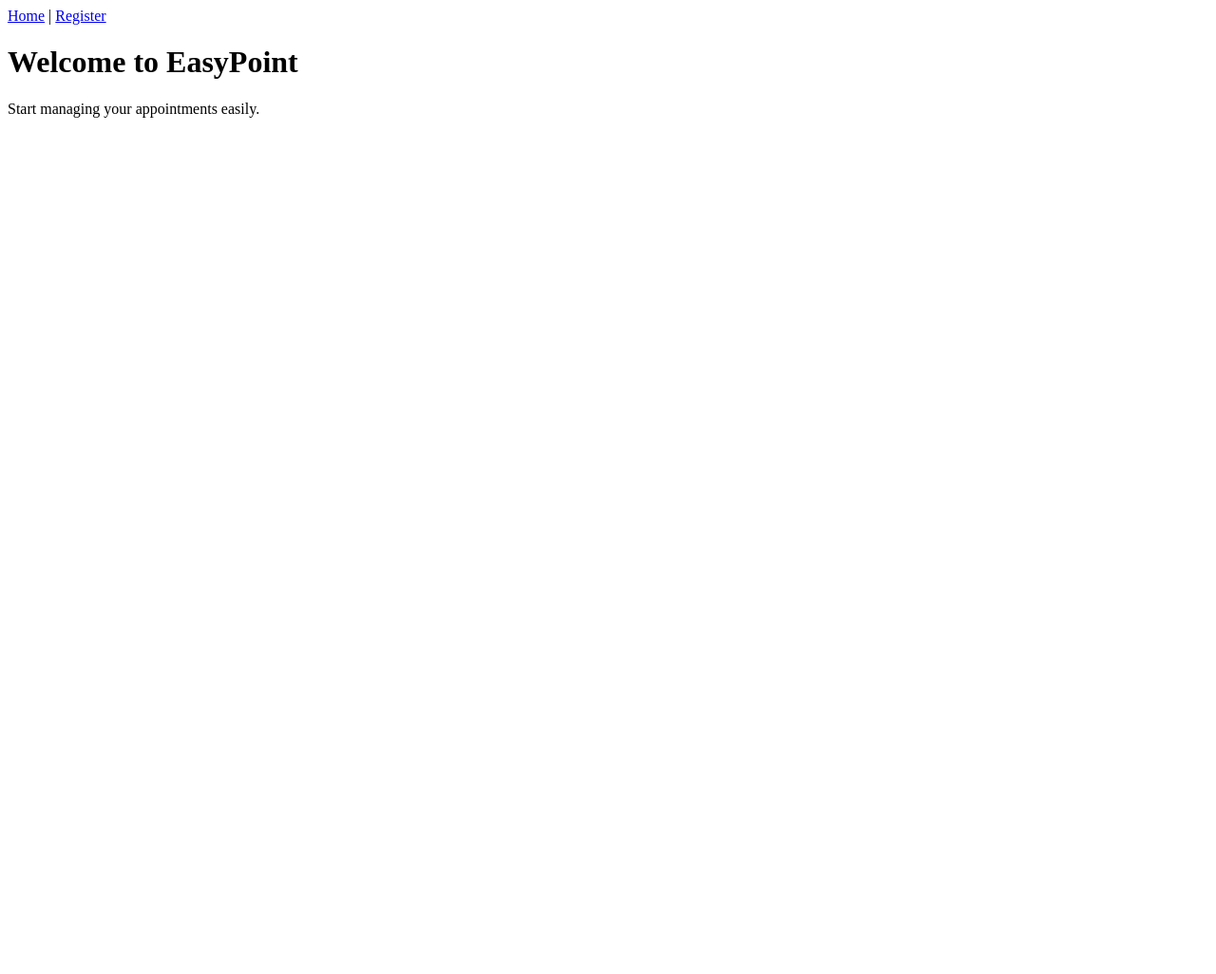
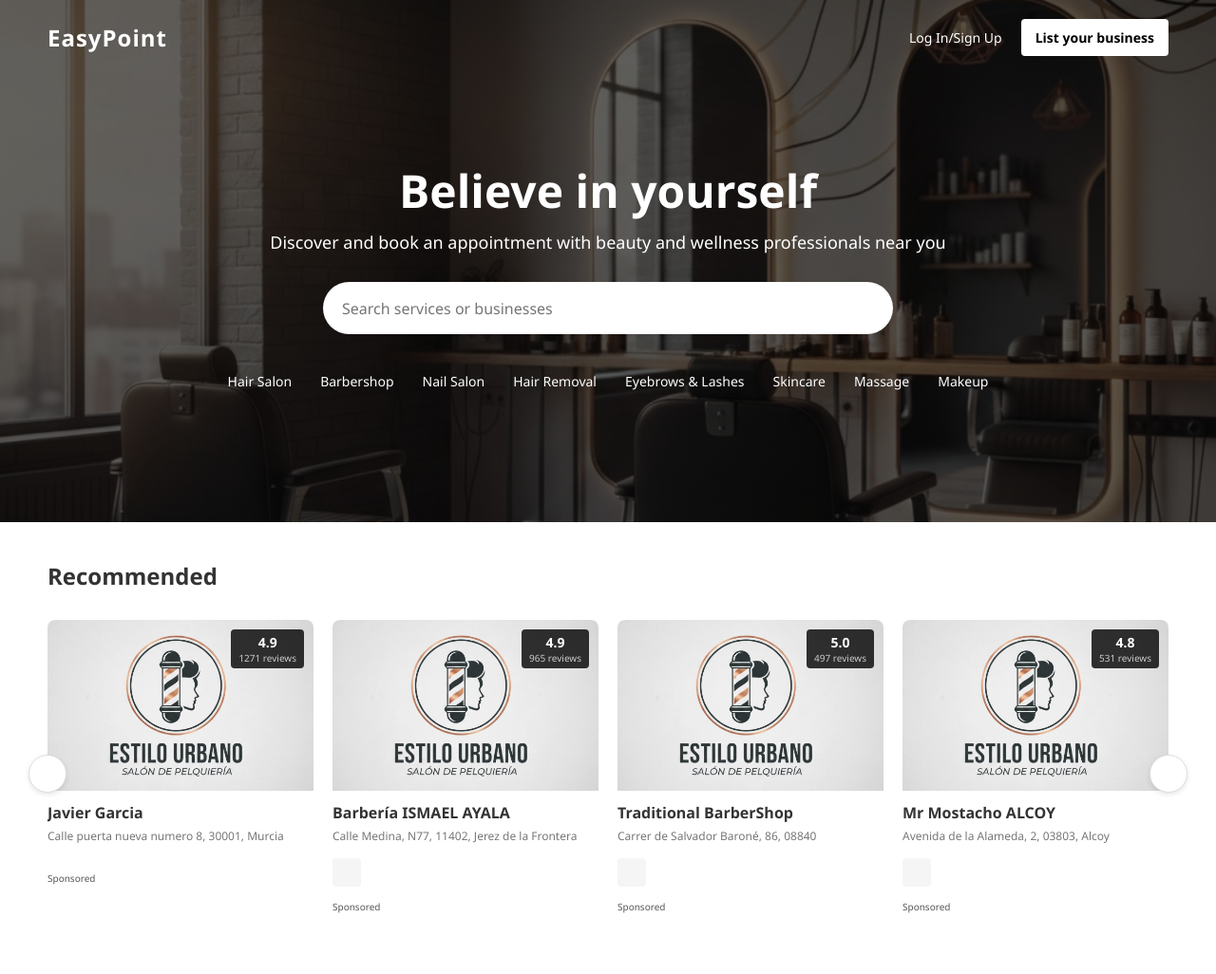
Before and after one commit to BSSP1801/EasyPoint, a PHP site: page / in a window 1280 px wide. Shown: the whole page at 95% size. Before the commit the page ends 124 px from the top, so only its background shows below. Run offline with PHP 8.4, Linux system fonts and the light colour scheme.

Commit message:
💄Create part of the Main content and Style

```diff
--- a/docker-compose.yml
+++ b/docker-compose.yml
@@ -14,6 +14,7 @@ services:
   # Database Server (MySQL)
   db:
     image: mysql:8.0
+    platform: linux/amd64
     restart: always
     environment:
       MYSQL_DATABASE: easy_point
@@ -26,6 +27,7 @@ services:
   # phpMyAdmin for database management
   phpmyadmin:
     image: phpmyadmin/phpmyadmin
+    platform: linux/amd64
     restart: always
     ports:
       - "8081:80"
--- a/index.php
+++ b/index.php
@@ -17,27 +17,143 @@ $controller = new UserController();
     <meta charset="UTF-8">
     <meta name="viewport" content="width=device-width, initial-scale=1.0">
     <title>EasyPoint - Appointment System</title>
-    <link rel="stylesheet" href="css/temp.css">
+    <link rel="stylesheet" href="public/css/styles.css">
 </head>
 <body>
-    <nav>
-        <a href="index.php">Home</a> |
-        <a href="index.php?action=register">Register</a>
+    <header>
+    <nav class="navigation-bar">
+        <div class="logo">EasyPoint</div>
+        <div class="user-menu">
+            <a href="#" class="login-link">Log In/Sign Up</a>
+            <a href="#" class="business-button">List your business</a>
+        </div>
     </nav>
 
-    <main>
-        <?php
-        // Simple routing
-        switch ($action) {
-            case 'register':
-                $controller->register();
-                break;
-            default:
-                echo "<h1>Welcome to EasyPoint</h1>";
-                echo "<p>Start managing your appointments easily.</p>";
-                break;
-        }
-        ?>
-    </main>
+    <div class="central-content">
+        <h1 class="main-title">Believe in yourself</h1>
+        <p class="subtitle">Discover and book an appointment with beauty and wellness professionals near you</p>
+
+        <div class="search-bar">
+            <input type="text" class="search-input" placeholder="Search services or businesses">
+        </div>
+
+        <ul class="category-list">
+            <li>Hair Salon</li>
+            <li>Barbershop</li>
+            <li>Nail Salon</li>
+            <li>Hair Removal</li>
+            <li>Eyebrows & Lashes</li>
+            <li>Skincare</li>
+            <li>Massage</li>
+            <li>Makeup</li>
+        </ul>
+    </div>
+</header>
+
+<section class="recommended-section">
+    <h2 class="section-title">Recommended</h2>
+
+    <div class="carousel-container">
+        <button class="arrow-button left-arrow">
+        </button>
+
+        <div class="shops-grid">
+
+            <article class="shop-card">
+                <div class="image-container">
+                    <img src="public/assets/images/tienda-1.png" alt="Barbershop" class="shop-image">
+                    <div class="rating-label">
+                        4.9
+                        <span class="reviews-text">1271 reviews</span>
+                    </div>
+                </div>
+                <div class="shop-info">
+                    <h3 class="shop-name">Javier Garcia</h3>
+                    <p class="shop-address">Calle puerta nueva numero 8, 30001, Murcia</p>
+                    <div class="shop-actions">
+                    </div>
+                    <span class="sponsored-text">Sponsored </span>
+                </div>
+            </article>
+
+            <article class="shop-card">
+                <div class="image-container">
+                    <img src="public/assets/images/tienda-1.png" alt="Barbershop" class="shop-image">
+                    <div class="rating-label">
+                        4.9
+                        <span class="reviews-text">965 reviews</span>
+                    </div>
+                </div>
+                <div class="shop-info">
+                    <h3 class="shop-name">Barbería ISMAEL AYALA</h3>
+                    <p class="shop-address">Calle Medina, N77, 11402, Jerez de la Frontera</p>
+                    <div class="shop-actions">
+                        <div class="action-icon"></div>
+                    </div>
+                    <span class="sponsored-text">Sponsored </span>
+                </div>
+            </article>
+
+            <article class="shop-card">
+                <div class="image-container">
+                    <img src="public/assets/images/tienda-1.png" alt="Barbershop" class="shop-image">
+                    <div class="rating-label">
+                        5.0
+                        <span class="reviews-text">497 reviews</span>
+                    </div>
+                </div>
+                <div class="shop-info">
+                    <h3 class="shop-name">Traditional BarberShop</h3>
+                    <p class="shop-address">Carrer de Salvador Baroné, 86, 08840</p>
+                    <div class="shop-actions">
+                        <div class="action-icon"></div>
+                    </div>
+                    <span class="sponsored-text">Sponsored </span>
+                </div>
+            </article>
+
+            <article class="shop-card">
+                <div class="image-container">
+                    <img src="public/assets/images/tienda-1.png" alt="Barbershop" class="shop-image">
+                    <div class="rating-label">
+                        4.8
+                        <span class="reviews-text">531 reviews</span>
+                    </div>
+                </div>
+                <div class="shop-info">
+                    <h3 class="shop-name">Mr Mostacho ALCOY</h3>
+                    <p class="shop-address">Avenida de la Alameda, 2, 03803, Alcoy</p>
+                    <div class="shop-actions">
+                        <div class="action-icon"></div>
+                    </div>
+                    <span class="sponsored-text">Sponsored </span>
+                </div>
+            </article>
+
+            <article class="shop-card">
+                <div class="image-container">
+                    <img src="public/assets/images/tienda-1.png" alt="Barbershop" class="shop-image">
+                    <div class="rating-label">
+                        4.7
+                        <span class="reviews-text">320 reviews</span>
+                    </div>
+                </div>
+                <div class="shop-info">
+                    <h3 class="shop-name">Lafuen Estilistas</h3>
+                    <p class="shop-address">Calle ribalta, 23, Madrid</p>
+                    <div class="shop-actions">
+                        <div class="action-icon"></div>
+                    </div>
+                    <span class="sponsored-text">Sponsored </span>
+                </div>
+            </article>
+
+        </div>
+
+        <button class="arrow-button right-arrow">
+        </button>
+    </div>
+</section>
+
 </body>
 </html>
--- /dev/null
+++ b/public/css/styles.css
@@ -0,0 +1,265 @@
+* {
+    margin: 0;
+    padding: 0;
+    box-sizing: border-box;
+    font-family: 'Segoe UI', Tahoma, Geneva, Verdana, sans-serif;
+}
+
+body {
+    background-color: #fff;
+}
+
+.main-container {
+    width: 100%;
+}
+
+header {
+    position: relative;
+    width: 100%;
+    height: 550px;
+    background-image: linear-gradient(rgba(0, 0, 0, 0.6), rgba(0, 0, 0, 0.6)), url('../assets/images/banner.jpeg');
+    background-size: cover;
+    background-position: center;
+    display: flex;
+    flex-direction: column;
+    color: white;
+}
+
+.navigation-bar {
+    display: flex;
+    justify-content: space-between;
+    align-items: center;
+    padding: 20px 50px;
+    width: 100%;
+}
+
+.logo {
+    font-size: 24px;
+    font-weight: bold;
+    letter-spacing: 1px;
+}
+
+.user-menu {
+    display: flex;
+    align-items: center;
+    gap: 20px;
+    font-size: 14px;
+    font-weight: 500;
+}
+
+.login-link {
+    z-index: 10;
+    text-decoration: none;
+    color: white;
+}
+
+.business-button {
+    background-color: white;
+    color: black;
+    padding: 10px 15px;
+    border-radius: 4px;
+    text-decoration: none;
+    font-weight: bold;
+    z-index: 10;
+}
+
+.central-content {
+    flex: 1;
+    display: flex;
+    flex-direction: column;
+    justify-content: center;
+    align-items: center;
+    text-align: center;
+    margin-top: -50px;
+}
+
+.main-title {
+    font-size: 48px;
+    margin-bottom: 10px;
+    font-weight: 600;
+}
+
+.subtitle {
+    font-size: 18px;
+    margin-bottom: 30px;
+    font-weight: 400;
+}
+
+.search-bar {
+    background-color: white;
+    width: 600px;
+    height: 55px;
+    border-radius: 30px;
+    display: flex;
+    align-items: center;
+    padding: 0 20px;
+    margin-bottom: 40px;
+}
+
+.search-icon {
+    color: #666;
+    margin-right: 15px;
+    font-size: 18px;
+}
+
+.search-input {
+    border: none;
+    outline: none;
+    width: 100%;
+    font-size: 16px;
+    color: #333;
+}
+
+.category-list {
+    display: flex;
+    gap: 30px;
+    list-style: none;
+}
+
+.category-list li {
+    font-size: 14px;
+    cursor: pointer;
+    font-weight: 500;
+}
+
+.category-list li:hover {
+    text-decoration: underline;
+}
+
+.recommended-section {
+    padding: 40px 50px;
+    max-width: 1400px;
+    margin: 0 auto;
+}
+
+.section-title {
+    font-size: 24px;
+    color: #333;
+    margin-bottom: 20px;
+}
+
+.carousel-container {
+    display: flex;
+    align-items: center;
+    position: relative;
+}
+
+.arrow-button {
+    width: 40px;
+    height: 40px;
+    border-radius: 50%;
+    background-color: white;
+    border: 1px solid #ddd;
+    display: flex;
+    justify-content: center;
+    align-items: center;
+    cursor: pointer;
+    box-shadow: 0 2px 5px rgba(0,0,0,0.1);
+    position: absolute;
+    z-index: 10;
+}
+
+.left-arrow {
+    left: -20px;
+}
+
+.right-arrow {
+    right: -20px;
+}
+
+.shops-grid {
+    display: flex;
+    gap: 20px;
+    overflow-x: auto;
+    padding: 10px 0;
+    width: 100%;
+    scrollbar-width: none;
+}
+
+.shops-grid::-webkit-scrollbar {
+    display: none;
+}
+
+.shop-card {
+    min-width: 280px;
+    background: white;
+    border-radius: 8px;
+    overflow: hidden;
+    cursor: pointer;
+}
+
+.image-container {
+    position: relative;
+    height: 180px;
+    width: 100%;
+}
+
+.shop-image {
+    width: 100%;
+    height: 100%;
+    object-fit: cover;
+}
+
+.rating-label {
+    position: absolute;
+    top: 10px;
+    right: 10px;
+    background-color: rgba(0, 0, 0, 0.8);
+    color: white;
+    padding: 4px 8px;
+    border-radius: 4px;
+    font-size: 14px;
+    display: flex;
+    flex-direction: column;
+    align-items: center;
+    font-weight: bold;
+}
+
+.reviews-text {
+    font-size: 10px;
+    font-weight: normal;
+    color: #ccc;
+}
+
+.shop-info {
+    padding: 12px 0;
+}
+
+.shop-name {
+    font-size: 16px;
+    font-weight: bold;
+    color: #333;
+    margin-bottom: 5px;
+}
+
+.shop-address {
+    font-size: 12px;
+    color: #777;
+    margin-bottom: 15px;
+    white-space: nowrap;
+    overflow: hidden;
+    text-overflow: ellipsis;
+}
+
+.shop-actions {
+    display: flex;
+    gap: 10px;
+    margin-bottom: 8px;
+}
+
+.action-icon {
+    width: 30px;
+    height: 30px;
+    background-color: #f5f5f5;
+    border-radius: 4px;
+    display: flex;
+    justify-content: center;
+    align-items: center;
+    color: #555;
+    font-size: 12px;
+}
+
+.sponsored-text {
+    font-size: 10px;
+    color: #555;
+}
```
Also changed, not shown: public/assets/images/banner.jpeg (added), public/assets/images/tienda-1.png (added), public/css/temp.css (deleted).
